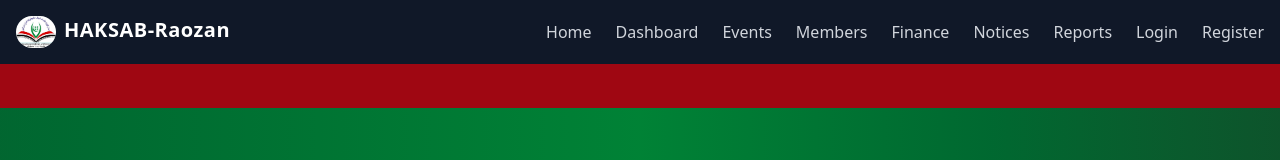
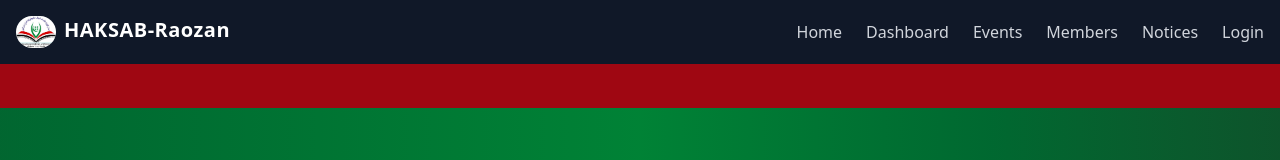
Before and after one commit to nurulazam-dev/haksab-raozan-branch, a React (Vite) app in the folder frontend/: page / in a window 1280 px wide. Shown: the top 160 px of the page. Built offline with nearby package versions, Linux system fonts and the light colour scheme.

Commit message:
header update

```diff
--- a/frontend/src/components/Navbar.jsx
+++ b/frontend/src/components/Navbar.jsx
@@ -12,11 +12,8 @@ const Navbar = () => {
     { name: "Dashboard", path: "/dashboard" },
     { name: "Events", path: "/events" },
     { name: "Members", path: "/members" },
-    { name: "Finance", path: "/finance" },
     { name: "Notices", path: "/notices" },
-    { name: "Reports", path: "/reports" },
     { name: "Login", path: "/login" },
-    { name: "Register", path: "/register" },
   ];
 
   return (
```
